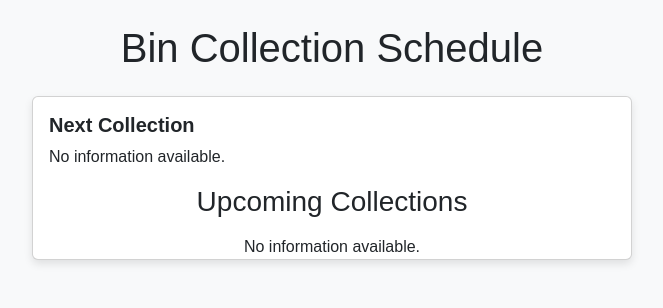
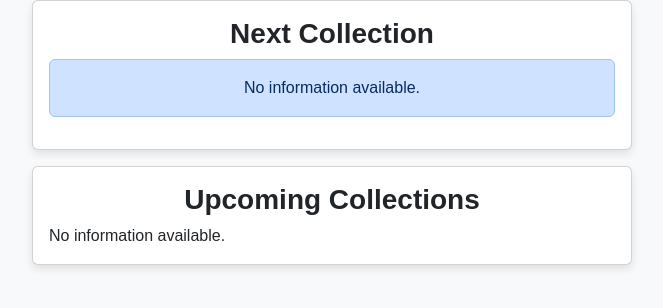
Before and after one commit to D34dsec/Bin-Collection-Schedule, a website: page public/index.html in a window 1280 px wide. Shown: the whole page, without its empty margins (308-971 px from the left). Drawn offline with nearby package versions, Linux system fonts and the light colour scheme; no server answers.

Commit message:
Added upcoming collections to it's own card

```diff
--- a/public/index.html
+++ b/public/index.html
@@ -10,16 +10,25 @@
 </head>
 <body>
   <div class="container">
-    <h1 class="text-center my-4">Bin Collection Schedule</h1>
-    <div class="card">
-      <div class="card-body">
-        <h5 class="card-title">Next Collection</h5>
-        <p class="card-text" id="collection-info">Loading...</p>
-      </div>
-      <!-- Add the upcoming collections section -->
-      <div id="upcoming-collections" class="text-center">
-        <h3 class="mb-3">Upcoming Collections</h3>
-        <ul id="upcoming-list" class="list-group"></ul>
+    <div class="row justify-content-center">
+      <div class="col-md-8">
+        <!-- Wrap the next collection section in a card -->
+        <div class="card mb-3">
+          <div class="card-body">
+            <h3 class="card-title text-center">Next Collection</h3>
+            <div id="collection-info" class="alert alert-primary text-center">
+              Loading...
+            </div>
+          </div>
+        </div>
+
+        <!-- Wrap the upcoming collections section in a card -->
+        <div class="card">
+          <div class="card-body">
+            <h3 class="card-title text-center">Upcoming Collections</h3>
+            <ul id="upcoming-list" class="list-group"></ul>
+          </div>
+        </div>
       </div>
     </div>
   </div>
```
